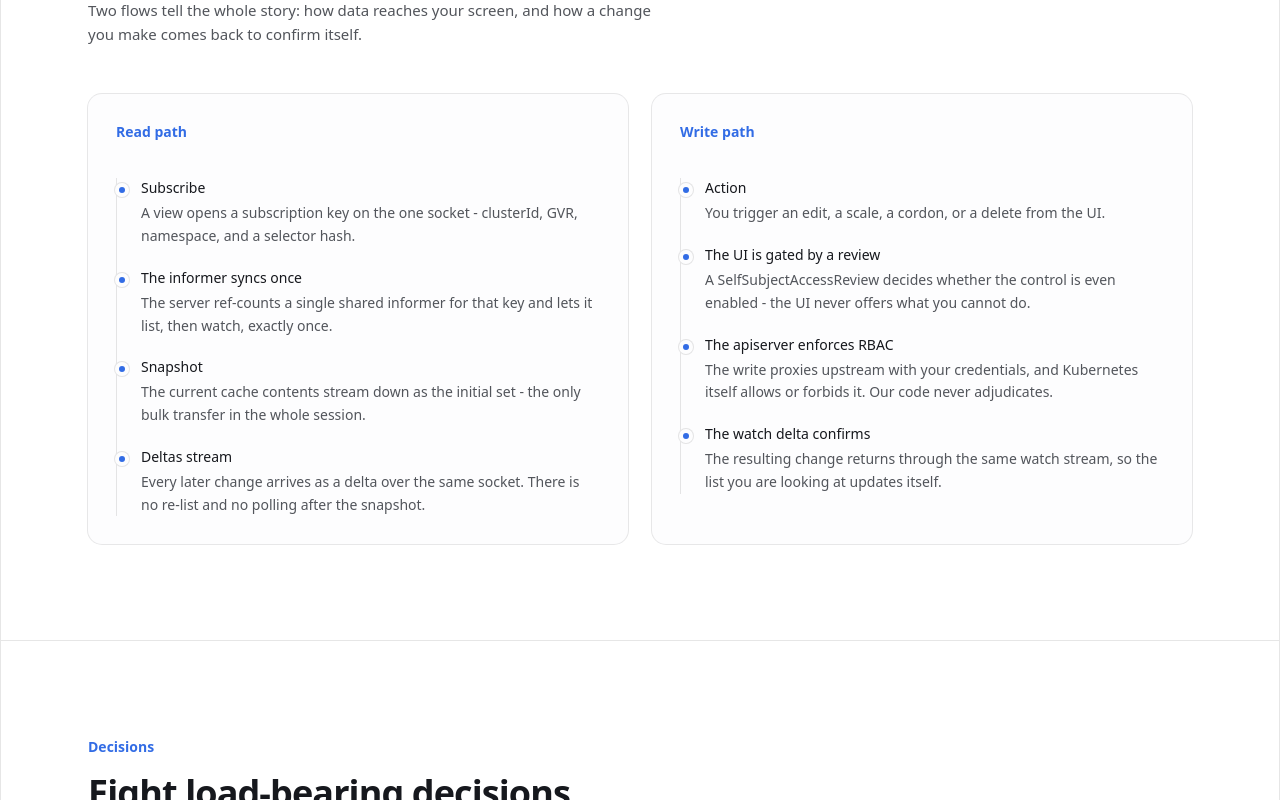
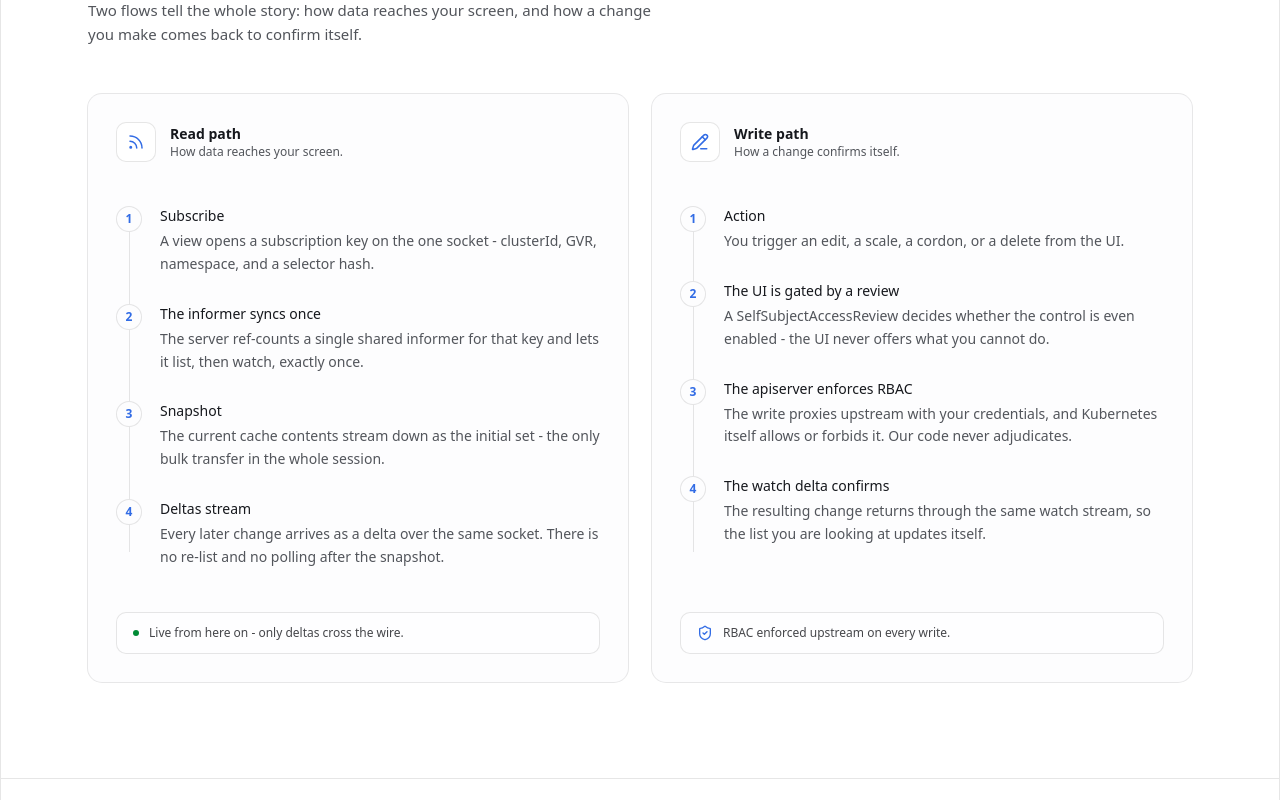
Before and after one commit to clustrail/clustrail.github.io, a Next.js app: page /architecture in a window 1280 px wide. Shown: the part 2600-3400 px from the top of the page. Built offline with nearby package versions, Linux system fonts and the light colour scheme.

Commit message:
Redesign the architecture lifecycle section and drop the repo-doc footnote

```diff
--- a/app/architecture/page.tsx
+++ b/app/architecture/page.tsx
@@ -1,5 +1,6 @@
 import type {ReactNode, CSSProperties} from 'react';
 import type {Metadata} from 'next';
+import {Rss, PencilLine, ShieldCheck} from 'lucide-react';
 import {SectionHeader, CtaButton} from '@/components/primitives';
 import {StatTile} from '@/components/stat-tile';
 import {Card} from '@/components/ui/card';
@@ -62,6 +63,29 @@ const WRITE_PATH: Array<{k: string; body: string}> = [
   {k: 'The watch delta confirms', body: 'The resulting change returns through the same watch stream, so the list you are looking at updates itself.'},
 ];
 
+const LIFECYCLE = [
+  {
+    title: 'Read path',
+    tagline: 'How data reaches your screen.',
+    icon: Rss,
+    steps: READ_PATH,
+    outcome: {
+      live: true,
+      text: 'Live from here on - only deltas cross the wire.',
+    },
+  },
+  {
+    title: 'Write path',
+    tagline: 'How a change confirms itself.',
+    icon: PencilLine,
+    steps: WRITE_PATH,
+    outcome: {
+      live: false,
+      text: 'RBAC enforced upstream on every write.',
+    },
+  },
+];
+
 /* 04 - the eight load-bearing decisions, curated from the repo's ARCHITECTURE.md. */
 const DECISIONS: Array<{title: string; why: string}> = [
   {
@@ -113,33 +137,54 @@ const RECEIPTS: Array<{
   {value: 49, suffix: 'MB', label: 'Backend idle RSS', sublabel: 'one cluster · budget 80 MB'},
 ];
 
-function StepList({
-  steps,
-  title,
-}: {
-  steps: Array<{k: string; body: string}>;
-  title: string;
-}): ReactNode {
+function LifecycleCard({flow}: {flow: (typeof LIFECYCLE)[number]}): ReactNode {
   return (
-    <Card className="p-6 sm:p-7">
-      <span className="text-sm font-semibold text-primary">{title}</span>
-      <ol className="relative m-0 mt-5 flex list-none flex-col gap-5 border-l border-border pl-6">
-        {steps.map((s, i) => (
+    <Card className="flex flex-col p-6 sm:p-7">
+      {/* Card header: icon tile, name, one-line summary. */}
+      <div className="flex items-center gap-3.5">
+        <span className="flex size-10 shrink-0 items-center justify-center rounded-lg border border-border bg-background">
+          <flow.icon className="size-[1.125rem] text-primary" aria-hidden />
+        </span>
+        <div className="flex flex-col">
+          <h3 className="text-sm font-semibold text-foreground">{flow.title}</h3>
+          <span className="text-xs text-muted-foreground">{flow.tagline}</span>
+        </div>
+      </div>
+
+      {/* Numbered steps on a connector rail. */}
+      <ol className="relative m-0 mt-7 flex flex-1 list-none flex-col gap-7 p-0">
+        <span
+          aria-hidden
+          className="absolute bottom-4 left-[0.8125rem] top-4 w-px bg-border"
+        />
+        {flow.steps.map((s, i) => (
           <li
             key={s.k}
-            className="reveal relative"
+            className="reveal relative pl-11"
             style={{'--reveal-delay': `${i * 90}ms`} as CSSProperties}>
-            {/* Node dot sitting on the connector line. */}
             <span
               aria-hidden
-              className="absolute -left-[1.6875rem] top-1 flex size-4 items-center justify-center rounded-full border border-border bg-card">
-              <span className="size-1.5 rounded-full bg-primary" />
+              className="absolute left-0 top-0 flex size-[1.625rem] items-center justify-center rounded-full border border-border bg-card text-xs font-semibold text-primary tabular-nums">
+              {i + 1}
             </span>
             <span className="text-sm font-medium text-foreground">{s.k}</span>
             <p className="mt-1 text-sm leading-relaxed text-muted-foreground">{s.body}</p>
           </li>
         ))}
       </ol>
+
+      {/* Where the flow lands. Green stays reserved for the live watch signal. */}
+      <div className="mt-7 flex items-center gap-2.5 rounded-lg border border-border bg-background/60 px-4 py-3">
+        {flow.outcome.live ? (
+          <span className="relative flex size-1.5 shrink-0" aria-hidden>
+            <span className="absolute inline-flex h-full w-full animate-ping rounded-full bg-live opacity-60" />
+            <span className="relative inline-flex size-1.5 rounded-full bg-live" />
+          </span>
+        ) : (
+          <ShieldCheck className="size-4 shrink-0 text-primary" aria-hidden />
+        )}
+        <span className="text-xs font-medium text-foreground/80">{flow.outcome.text}</span>
+      </div>
     </Card>
   );
 }
@@ -197,8 +242,9 @@ export default function ArchitecturePage(): ReactNode {
             align="left"
           />
           <div className="mt-12 grid gap-6 lg:grid-cols-2">
-            <StepList title="Read path" steps={READ_PATH} />
-            <StepList title="Write path" steps={WRITE_PATH} />
+            {LIFECYCLE.map((flow) => (
+              <LifecycleCard key={flow.title} flow={flow} />
+            ))}
           </div>
         </div>
       </RevealSection>
@@ -264,19 +310,6 @@ export default function ArchitecturePage(): ReactNode {
             tradeoff, not merged.
           </p>
 
-          <p className="mt-6 text-sm text-muted-foreground">
-            This page is the short version. The full document, written against the code, lives in
-            the repo:{' '}
-            <a
-              href="https://github.com/clustrail/clustrail/blob/main/ARCHITECTURE.md"
-              target="_blank"
-              rel="noopener noreferrer"
-              className="text-link underline-offset-4 hover:underline">
-              ARCHITECTURE.md
-            </a>
-            .
-          </p>
-
           <div className="mt-14 flex flex-col gap-3 sm:flex-row sm:items-center">
             <CtaButton to="/#install" variant="primary">
               Get started
```
